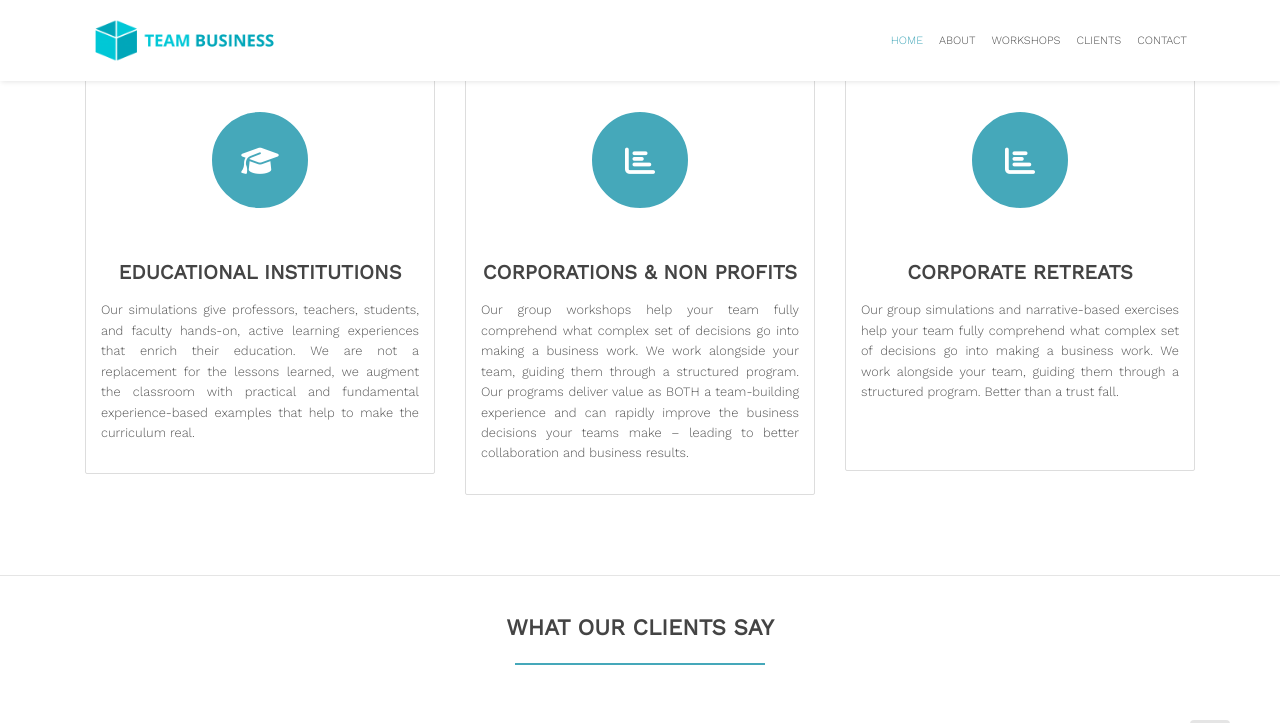
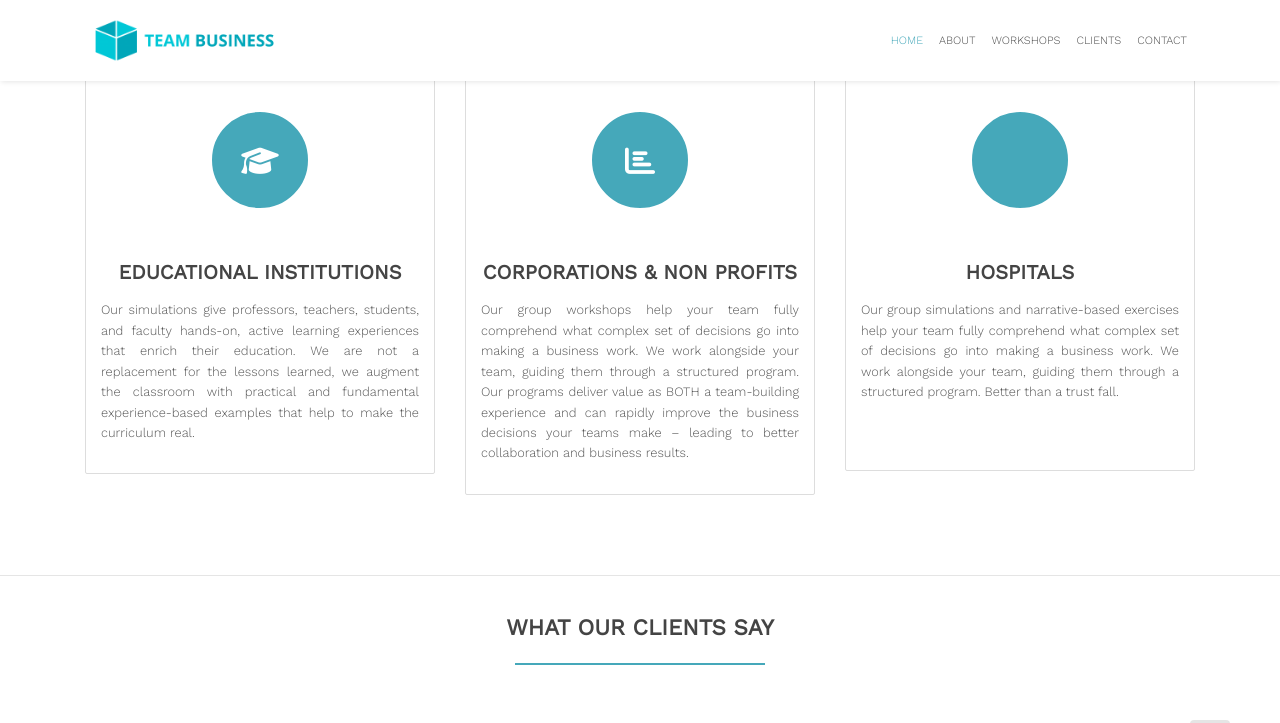
Before and after one commit to zac-heisey/team-business, a Jekyll site: the page built from index.md, in a window 1280 px wide and 900 px high, scrolled down 2531 px, cut to the strip 0-723 px from the top of the window. Built offline with Jekyll 4.4.1, drawn with Linux system fonts in a browser that asks for light colours; nearby versions of some CDN libraries.

Commit message:
Update from Forestry.io Lara Azzam updated _data/services.yml

```diff
--- a/_data/services.yml
+++ b/_data/services.yml
@@ -14,10 +14,10 @@
     to better collaboration and business results.
   fa-icon: fa-chart-bar
   link:
-- title: Corporate Retreats
+- title: Hospitals
   description: Our group simulations and narrative-based exercises help your team
     fully comprehend what complex set of decisions go into making a business work.
     We work alongside your team, guiding them through a structured program. Better
     than a trust fall.
-  fa-icon: fa-chart-bar
+  fa-icon: fa-hosptial-cross
   link:
```
